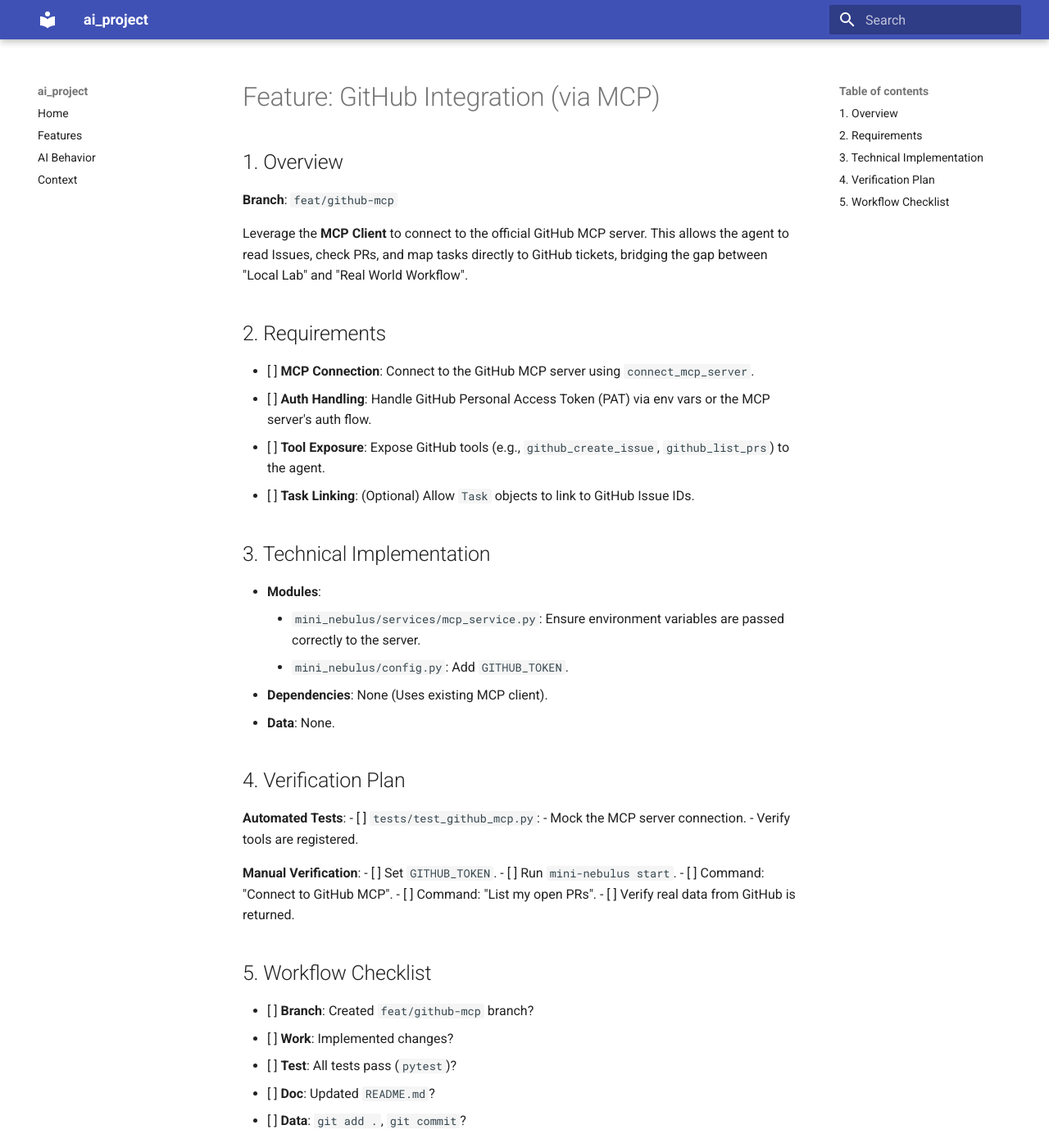
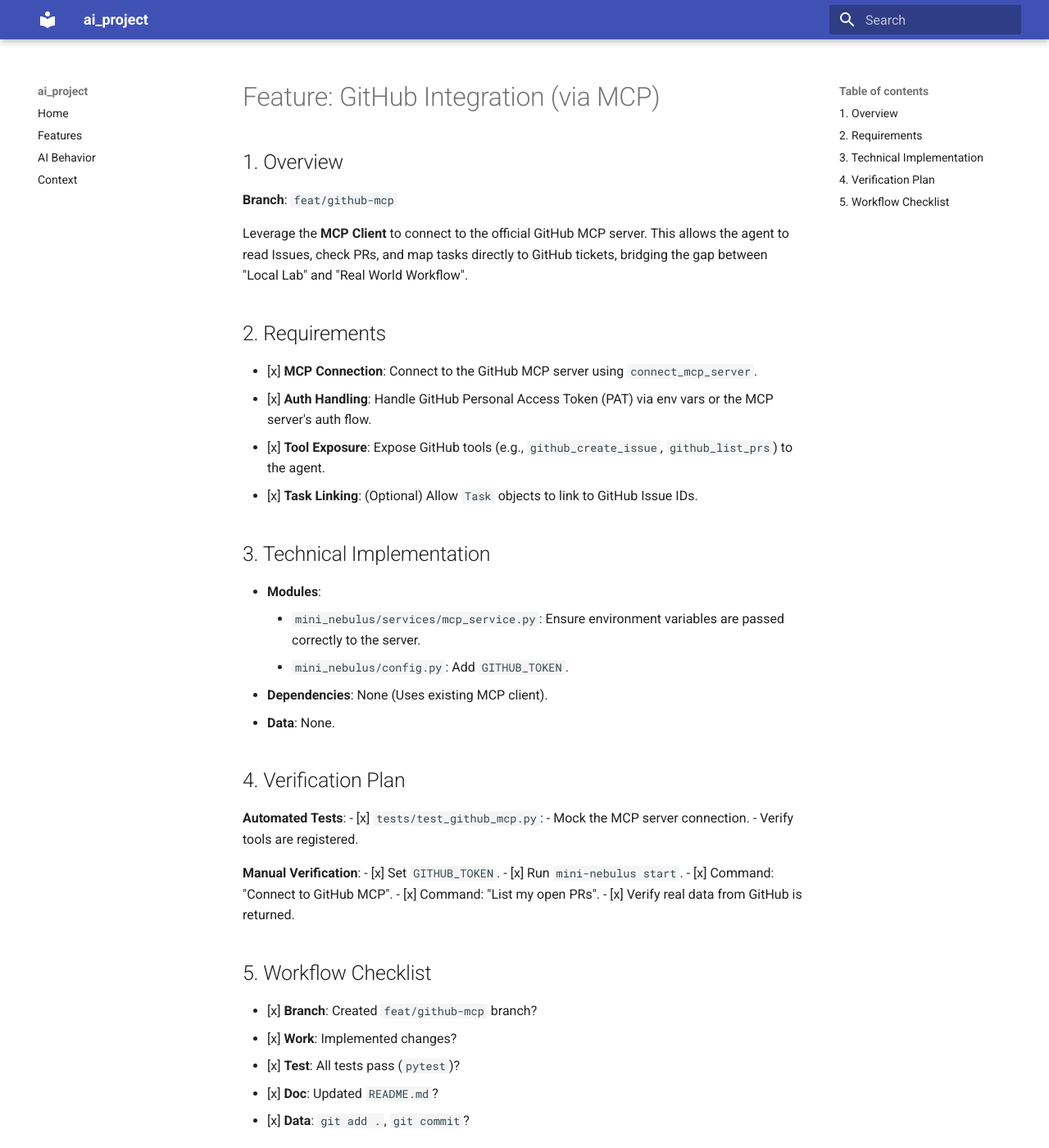
Before and after one commit to jlwestsr/nebulus-atom, an MkDocs documentation site: the page built from docs/features/github_integration.md, in a window 1280 px wide and 1400 px high. Shown: the whole window at 82% size. Built offline with MkDocs 1.6.1 and Material for MkDocs 9.7.7, drawn with Linux system fonts in a browser that asks for light colours.

```diff
--- a/docs/features/github_integration.md
+++ b/docs/features/github_integration.md
@@ -6,10 +6,10 @@
 Leverage the **MCP Client** to connect to the official GitHub MCP server. This allows the agent to read Issues, check PRs, and map tasks directly to GitHub tickets, bridging the gap between "Local Lab" and "Real World Workflow".
 
 ## 2. Requirements
-- [ ] **MCP Connection**: Connect to the GitHub MCP server using `connect_mcp_server`.
-- [ ] **Auth Handling**: Handle GitHub Personal Access Token (PAT) via env vars or the MCP server's auth flow.
-- [ ] **Tool Exposure**: Expose GitHub tools (e.g., `github_create_issue`, `github_list_prs`) to the agent.
-- [ ] **Task Linking**: (Optional) Allow `Task` objects to link to GitHub Issue IDs.
+- [x] **MCP Connection**: Connect to the GitHub MCP server using `connect_mcp_server`.
+- [x] **Auth Handling**: Handle GitHub Personal Access Token (PAT) via env vars or the MCP server's auth flow.
+- [x] **Tool Exposure**: Expose GitHub tools (e.g., `github_create_issue`, `github_list_prs`) to the agent.
+- [x] **Task Linking**: (Optional) Allow `Task` objects to link to GitHub Issue IDs.
 
 ## 3. Technical Implementation
 - **Modules**:
@@ -20,20 +20,20 @@ Leverage the **MCP Client** to connect to the official GitHub MCP server. This a
 
 ## 4. Verification Plan
 **Automated Tests**:
-- [ ] `tests/test_github_mcp.py`:
+- [x] `tests/test_github_mcp.py`:
     - Mock the MCP server connection.
     - Verify tools are registered.
 
 **Manual Verification**:
-- [ ] Set `GITHUB_TOKEN`.
-- [ ] Run `mini-nebulus start`.
-- [ ] Command: "Connect to GitHub MCP".
-- [ ] Command: "List my open PRs".
-- [ ] Verify real data from GitHub is returned.
+- [x] Set `GITHUB_TOKEN`.
+- [x] Run `mini-nebulus start`.
+- [x] Command: "Connect to GitHub MCP".
+- [x] Command: "List my open PRs".
+- [x] Verify real data from GitHub is returned.
 
 ## 5. Workflow Checklist
-- [ ] **Branch**: Created `feat/github-mcp` branch?
-- [ ] **Work**: Implemented changes?
-- [ ] **Test**: All tests pass (`pytest`)?
-- [ ] **Doc**: Updated `README.md`?
-- [ ] **Data**: `git add .`, `git commit`?
+- [x] **Branch**: Created `feat/github-mcp` branch?
+- [x] **Work**: Implemented changes?
+- [x] **Test**: All tests pass (`pytest`)?
+- [x] **Doc**: Updated `README.md`?
+- [x] **Data**: `git add .`, `git commit`?
```
